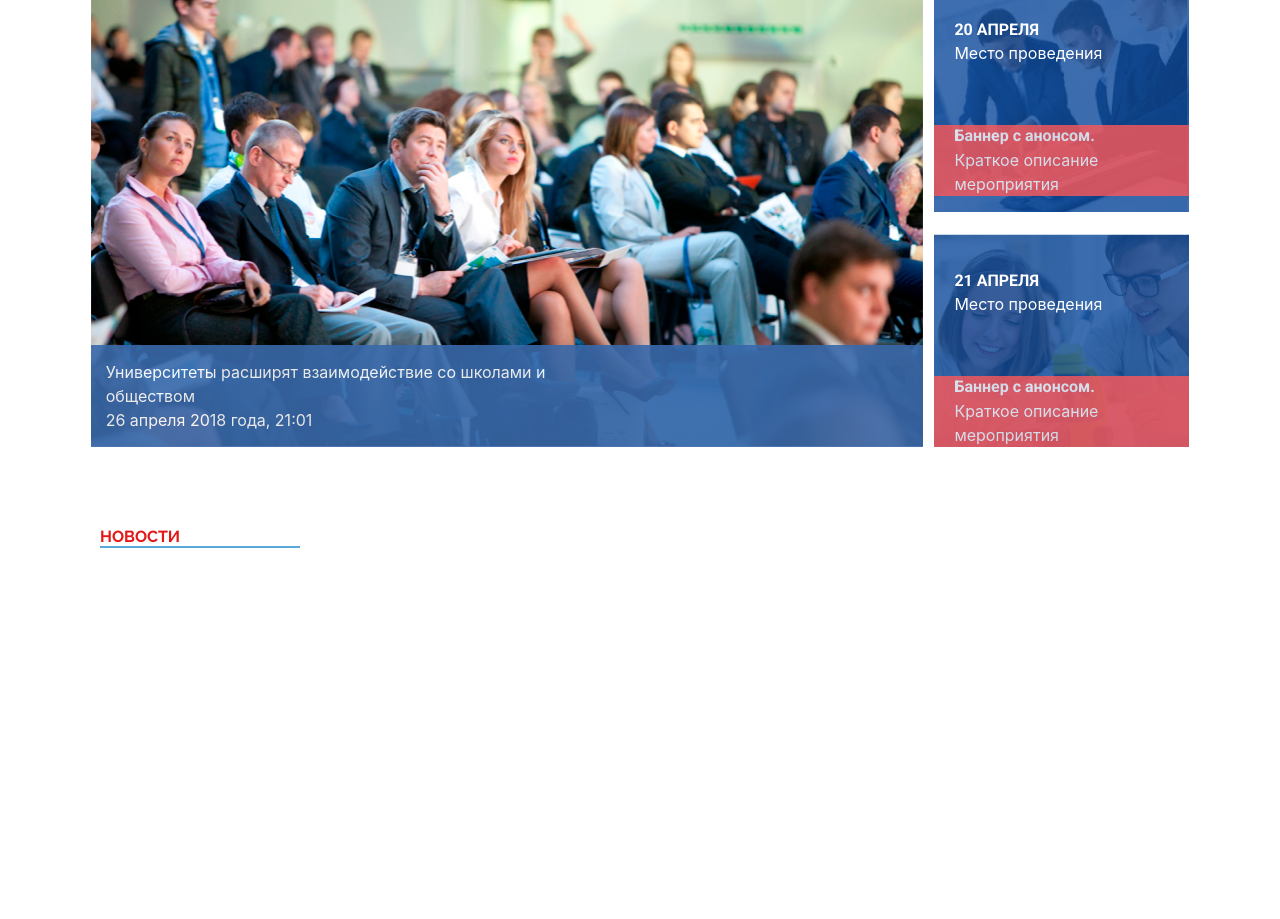
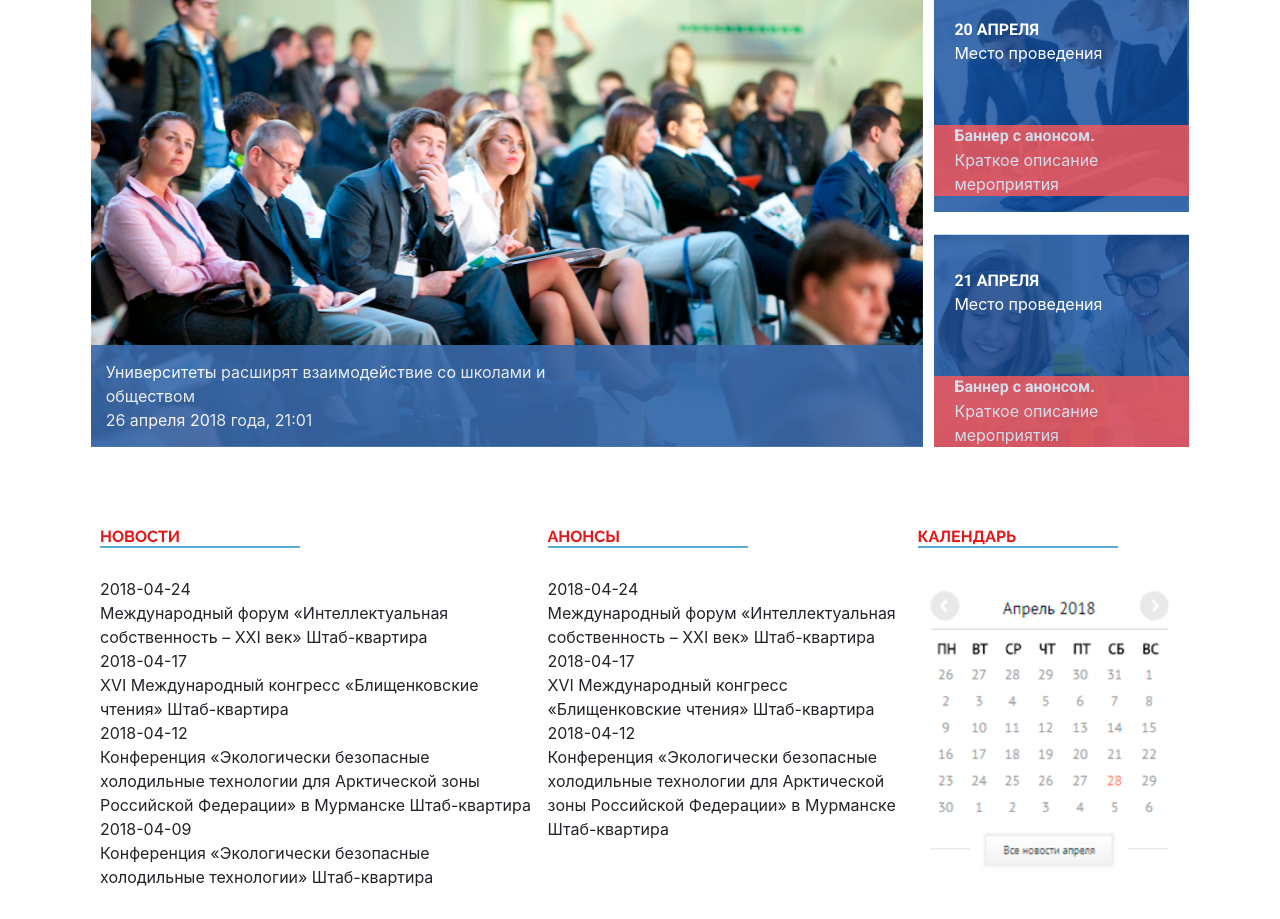
Before and after one commit to vlad-zeus/IT20, a PHP site: page / in a window 1280 px wide. Shown: the part 791-1710 px from the top of the page. Before the commit the page ends 1339 px from the top, so only its background shows below. Run offline with PHP 8.4, Linux system fonts and the light colour scheme; some libraries are stand-ins or nearby versions.

Commit message:
Merge remote-tracking branch 'origin/master'

```diff
--- a/g2_gorodetsky_vladislav_dz_09/css/style.css
+++ b/g2_gorodetsky_vladislav_dz_09/css/style.css
@@ -267,3 +267,7 @@
     background-color: var(--bg-color-red);
     opacity: 0.8;
 }
+.text_left_news, .announce, .calendar {
+    padding-left: 0;
+    padding-right: 0;
+}
--- a/g2_gorodetsky_vladislav_dz_09/index.html
+++ b/g2_gorodetsky_vladislav_dz_09/index.html
@@ -173,8 +173,7 @@
             </div>
           </div>
         </div>
-        <div
-            class="d-flex flex-column flex-lg-column flex-md-row flex-sm-row  justify-content-lg-between justify-content-md-around justify-content-sm-around ">
+        <div class="d-flex flex-column flex-lg-column flex-md-row flex-sm-row  justify-content-lg-between justify-content-md-around justify-content-sm-around ">
           <div class="infinnovation d-flex align-items-center flex-column mt-sm-2 mt-2 mt-xl-0 lg-0">
             <div class="text1">
               <span class="text1_1">Международный научный журнал</span>
@@ -192,9 +191,7 @@
           </div>
           <div class="minsk d-flex justify-content-end flex-column mt-2 mt-sm-2 pl-sm-0">
             <div class="text4">
-                  <span
-                      class="text4_1">69-е заседание Комитета Полномочных Представителей государств-членов МЦНТИ
-                  </span>
+              <span class="text4_1">69-е заседание Комитета Полномочных Представителей государств-членов МЦНТИ </span>
             </div>
             <div class="text5">
               <span class="text5_1">19-20 сентября 2018, г. Минск</span>
@@ -249,8 +246,40 @@
 <section>
   <div class="middle_bottom">
     <div class="container">
-      <div class="news_heading">
-        <span>новости</span>
+      <div class="row d-flex-column justify-content-center flex-lg-row flex-md-column flex-sm-column justify-content-lg-around justify-content-sm-around">
+        <div class="left_news col-12 col-xl-5 col-lg-5 col-md-12 col-sm-12">
+          <div class="news_heading">
+            <span>новости</span>
+          </div>
+          <div class="text_left_news">
+            <div class="ul list-unstyled">
+              <li><span>2018-04-24 <br> Международный форум «Интеллектуальная собственность – XXI век»	Штаб-квартира</span></li>
+              <li><span>2018-04-17 <br> XVI Международный конгресс «Блищенковские чтения» Штаб-квартира</span></li>
+              <li><span>2018-04-12 <br>Конференция «Экологически безопасные холодильные технологии для Арктической зоны Российской Федерации» в Мурманске	Штаб-квартира</span></li>
+              <li><span>2018-04-09 <br>Конференция «Экологически безопасные холодильные технологии»	Штаб-квартира</span></li>
+            </div>
+          </div>
+        </div>
+        <div class="announce col-12 col-xl-4 col-lg-4 col-md-6 col-sm-12">
+          <div class="news_heading">
+            <span>анонсы</span>
+          </div>
+          <div class="text_news">
+            <div class="ul list-unstyled">
+              <li><span>2018-04-24 <br> Международный форум «Интеллектуальная собственность – XXI век»	Штаб-квартира</span></li>
+              <li><span>2018-04-17 <br> XVI Международный конгресс «Блищенковские чтения» Штаб-квартира</span></li>
+              <li><span>2018-04-12 <br>Конференция «Экологически безопасные холодильные технологии для Арктической зоны Российской Федерации» в Мурманске	Штаб-квартира</span></li>
+            </div>
+          </div>
+        </div>
+        <div class="calendar col-12 col-xl-3 col-lg-3 col-md-6 col-sm-12">
+          <div class="news_heading">
+            <span>календарь</span>
+          </div>
+          <div class="calendar">
+            <img src="img/calendar.png" alt="">
+          </div>
+        </div>
       </div>
     </div>
   </div>
```
Also changed, not shown: g2_gorodetsky_vladislav_dz_09/img/calendar.png (added).
